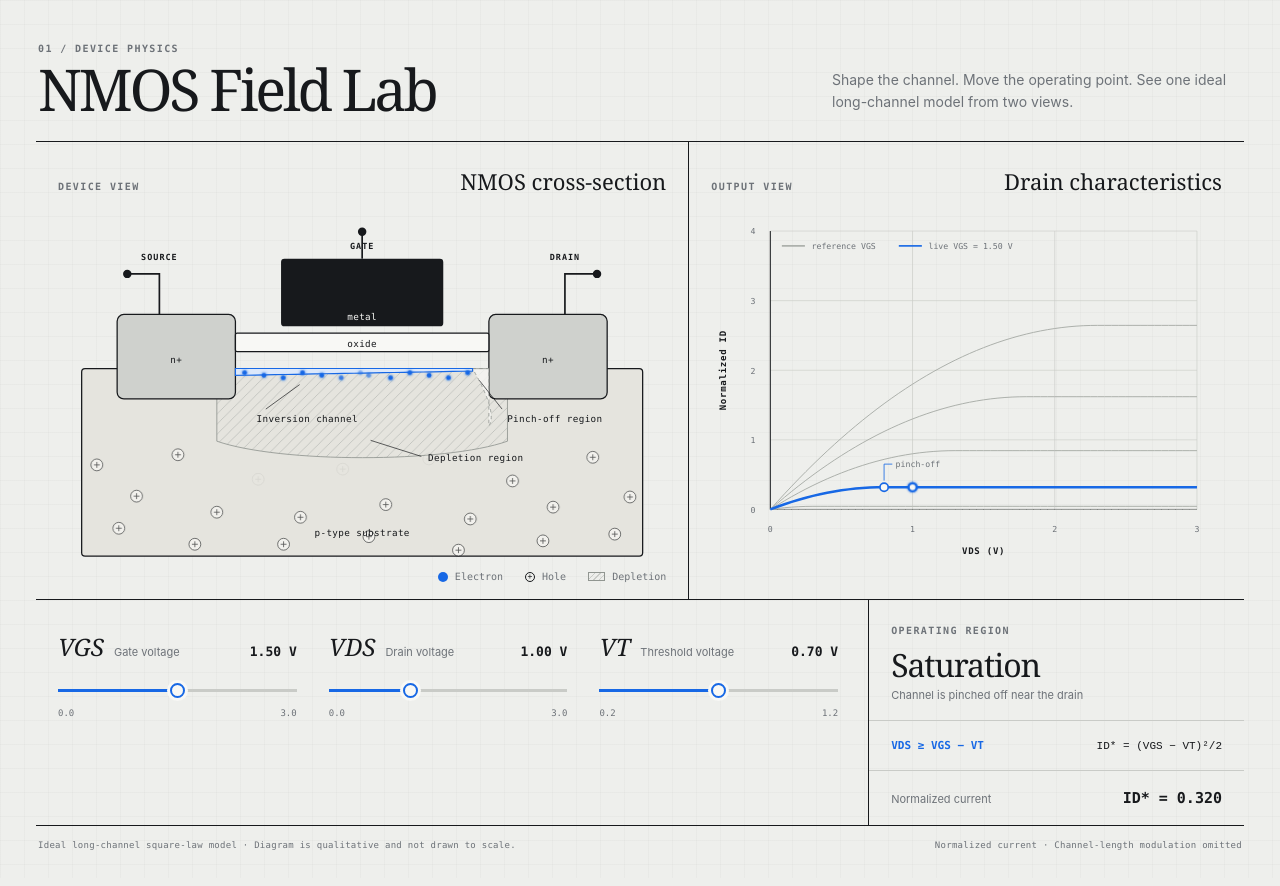
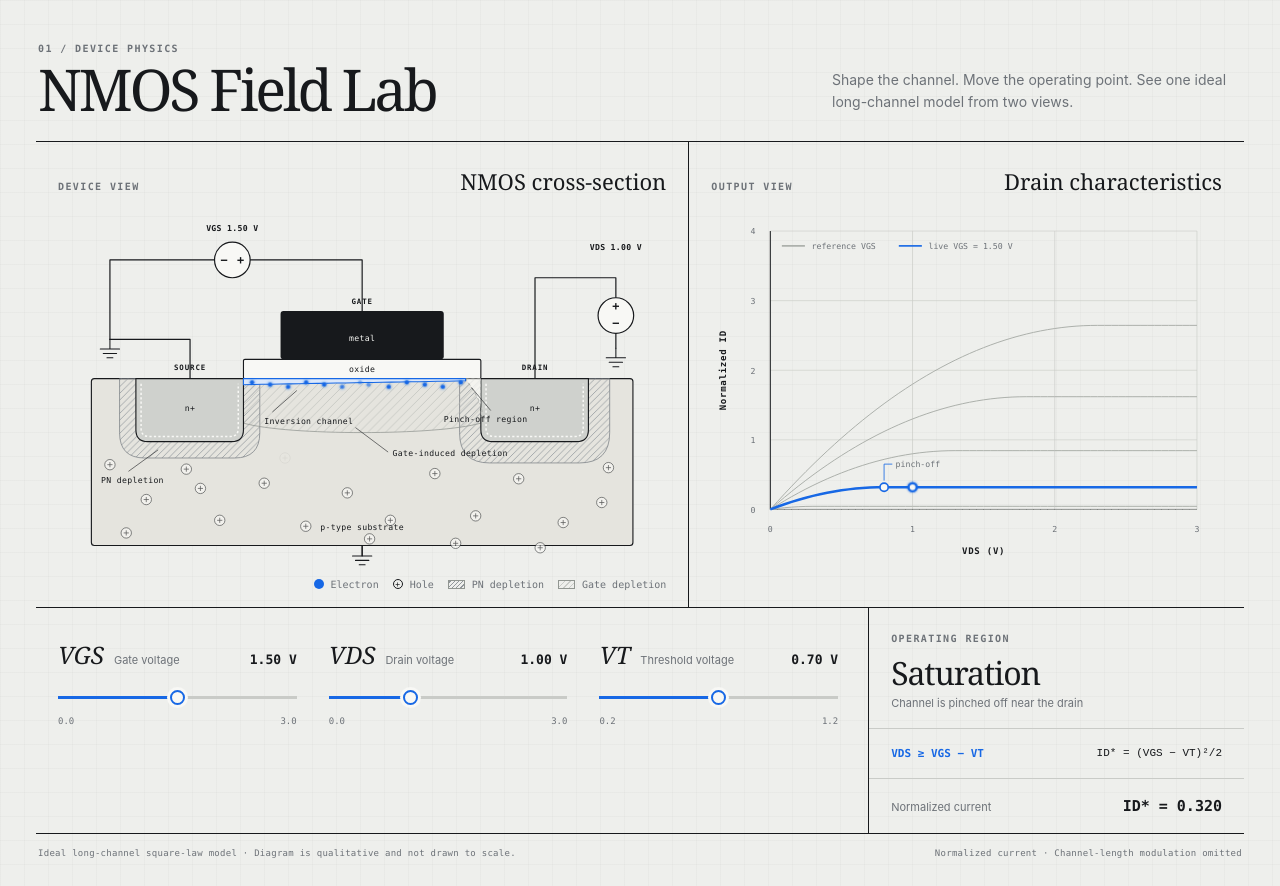
Before and after one commit to Uranustrong/nmos-visualizer, a React (Vite) app: page / in a window 1280 px wide. Built offline with nearby package versions, Linux system fonts and the light colour scheme.

Commit message:
feat: refine NMOS depletion and bias diagram

```diff
--- a/src/components/NMOSCrossSection.tsx
+++ b/src/components/NMOSCrossSection.tsx
@@ -7,16 +7,20 @@ interface NMOSCrossSectionProps {
 }
 
 const HOLES = [
-  [46, 304], [93, 341], [142, 292], [188, 360], [237, 321], [287, 366],
-  [337, 309], [388, 351], [439, 297], [488, 368], [538, 323], [586, 354],
-  [633, 295], [677, 342], [72, 379], [162, 398], [267, 398], [368, 389],
-  [474, 405], [574, 394], [659, 386],
+  [70, 346], [119, 393], [173, 352], [218, 421], [278, 371], [334, 429],
+  [390, 384], [448, 421], [508, 358], [563, 415], [621, 365], [681, 424],
+  [742, 350], [92, 438], [192, 378], [306, 337], [420, 446], [536, 452],
+  [650, 458], [733, 397],
 ] as const
 
+const SURFACE_Y = 230
+const OXIDE_Y = 204
+const OXIDE_HEIGHT = SURFACE_Y - OXIDE_Y
+const CHANNEL_START_X = 250
+const CHANNEL_LENGTH = 320
 const MAX_OVERDRIVE = 2.8
-const CHANNEL_START_X = 210
-const CHANNEL_LENGTH = 300
-const SURFACE_Y = 190
+const SOURCE = { left: 105, right: 250, bottom: 315 }
+const DRAIN = { left: 570, right: 715, bottom: 315 }
 
 const createChannelPath = (state: MosfetState) => {
   if (state.channelProfile.length === 0) return ''
@@ -35,10 +39,37 @@ const createChannelPath = (state: MosfetState) => {
   return `M ${top} L ${bottom} Z`
 }
 
+const junctionShape = ({ left, right, bottom }: typeof SOURCE) =>
+  `M ${left} ${SURFACE_Y} H ${right} V ${bottom - 16} Q ${right} ${bottom} ${
+    right - 16
+  } ${bottom} H ${left + 16} Q ${left} ${bottom} ${left} ${bottom - 16} Z`
+
+const pSideDepletionShape = (
+  { left, right, bottom }: typeof SOURCE,
+  extent: number,
+) =>
+  `M ${left - extent} ${SURFACE_Y} H ${right + extent} V ${bottom - 12} Q ${
+    right + extent
+  } ${bottom + extent} ${right - 12} ${bottom + extent} H ${left + 12} Q ${
+    left - extent
+  } ${bottom + extent} ${left - extent} ${bottom - 12} Z`
+
+function GroundReference({ x, y }: { x: number; y: number }) {
+  return (
+    <g className="ground-reference" aria-label="Ground reference">
+      <path d={`M ${x} ${y - 13} V ${y} M ${x - 13} ${y} H ${x + 13} M ${
+        x - 9
+      } ${y + 6} H ${x + 9} M ${x - 4} ${y + 12} H ${x + 4}`} />
+    </g>
+  )
+}
+
 export function NMOSCrossSection({ state }: NMOSCrossSectionProps) {
   const { inputs, region, isWeakInversion, channelEnd, normalizedId } = state
-  const depletionProgress = Math.min(inputs.vgs / inputs.vt, 1)
-  const depletionDepth = 28 + depletionProgress * 58
+  const gateDepletionProgress = Math.min(inputs.vgs / inputs.vt, 1)
+  const gateDepletionDepth = 6 + gateDepletionProgress * 54
+  const sourceDepletionExtent = 22
+  const drainDepletionExtent = 22 + (inputs.vds / 3) * 20
   const channelPath = createChannelPath(state)
   const pinchX = CHANNEL_START_X + channelEnd * CHANNEL_LENGTH
   const electronCount = Math.max(
@@ -55,19 +86,23 @@ export function NMOSCrossSection({ state }: NMOSCrossSectionProps) {
 
       <svg
         className="cross-section__svg"
-        viewBox="0 0 720 430"
+        viewBox="0 0 820 500"
         role="img"
         aria-labelledby="cross-section-title cross-section-description"
       >
-        <title id="cross-section-title">Interactive NMOS cross-section</title>
+        <title id="cross-section-title">Interactive NMOS cross-section and bias circuit</title>
         <desc id="cross-section-description">
-          The gate voltage repels holes and forms an electron inversion channel.
-          Drain voltage tapers that channel toward pinch-off.
+          Gate and drain voltage sources bias an NMOS device. Junction depletion wraps around
+          the source and drain, while the gate creates a separate surface depletion region and
+          an inversion channel directly beneath the oxide.
         </desc>
 
         <defs>
           <pattern id="depletion-hatch" width="12" height="12" patternUnits="userSpaceOnUse">
             <path d="M -2 2 L 2 -2 M 0 12 L 12 0 M 10 14 L 14 10" />
+          </pattern>
+          <pattern id="junction-hatch" width="9" height="9" patternUnits="userSpaceOnUse">
+            <path d="M 0 9 L 9 0" />
           </pattern>
           <filter id="electron-glow" x="-100%" y="-100%" width="300%" height="300%">
             <feGaussianBlur stdDeviation="2.2" result="blur" />
@@ -78,32 +113,106 @@ export function NMOSCrossSection({ state }: NMOSCrossSectionProps) {
           </filter>
         </defs>
 
-        <g className="device-metal">
-          <path d="M 120 126 V 78 H 82" />
-          <path d="M 600 126 V 78 H 638" />
-          <path d="M 360 60 V 28" />
-          <circle cx="82" cy="78" r="4" />
-          <circle cx="638" cy="78" r="4" />
-          <circle cx="360" cy="28" r="4" />
+        <g className="bias-circuit">
+          <g aria-label="VGS voltage source" className="voltage-source voltage-source--gate">
+            <path d="M 70 177 V 70 H 211 M 259 70 H 410 V 139" />
+            <circle cx="235" cy="70" r="24" />
+            <text className="polarity" x="224" y="75" textAnchor="middle">−</text>
+            <text className="polarity" x="246" y="75" textAnchor="middle">+</text>
+            <text className="supply-label" x="235" y="31" textAnchor="middle">
+              VGS {inputs.vgs.toFixed(2)} V
+            </text>
+          </g>
+          <g aria-label="VDS voltage source" className="voltage-source voltage-source--drain">
+            <path d="M 643 230 V 94 H 752 V 121 M 752 169 V 189" />
+            <circle cx="752" cy="145" r="24" />
+            <text className="polarity" x="752" y="138" textAnchor="middle">+</text>
+            <text className="polarity" x="752" y="160" textAnchor="middle">−</text>
+            <text className="supply-label" x="752" y="56" textAnchor="middle">
+              VDS {inputs.vds.toFixed(2)} V
+            </text>
+          </g>
+          <path className="source-wire" d="M 178 230 V 177 H 70" />
+          <GroundReference x={70} y={190} />
+          <GroundReference x={752} y={202} />
         </g>
 
-        <rect className="substrate" x="28" y="190" width="664" height="222" rx="4" />
-        <path
-          className="depletion-region"
-          d={`M 188 190 H 532 V ${190 + depletionDepth} C 458 ${
-            216 + depletionDepth
-          }, 263 ${216 + depletionDepth}, 188 ${190 + depletionDepth} Z`}
+        <rect
+          className="substrate"
+          data-testid="substrate"
+          data-surface-y={SURFACE_Y}
+          x="45"
+          y={SURFACE_Y}
+          width="730"
+          height="225"
+          rx="4"
         />
 
-        <rect className="junction" x="70" y="126" width="140" height="100" rx="8" />
-        <rect className="junction" x="510" y="126" width="140" height="100" rx="8" />
-        <rect className="oxide" x="210" y="148" width="300" height="22" rx="2" />
-        <rect className="gate" x="264" y="60" width="192" height="80" rx="4" />
+        <path
+          className="pn-depletion pn-depletion--source"
+          data-testid="source-junction-depletion"
+          data-wraps-junction="sidewalls-and-bottom"
+          data-p-side-extent={sourceDepletionExtent}
+          d={pSideDepletionShape(SOURCE, sourceDepletionExtent)}
+        />
+        <path
+          className="pn-depletion pn-depletion--drain"
+          data-testid="drain-junction-depletion"
+          data-wraps-junction="sidewalls-and-bottom"
+          data-p-side-extent={drainDepletionExtent}
+          d={pSideDepletionShape(DRAIN, drainDepletionExtent)}
+        />
+
+        <path
+          className="gate-depletion"
+          data-testid="gate-depletion"
+          d={`M ${CHANNEL_START_X} ${SURFACE_Y} H ${CHANNEL_START_X + CHANNEL_LENGTH} V ${
+            SURFACE_Y + gateDepletionDepth
+          } C 510 ${SURFACE_Y + gateDepletionDepth + 17}, 310 ${
+            SURFACE_Y + gateDepletionDepth + 17
+          }, ${CHANNEL_START_X} ${SURFACE_Y + gateDepletionDepth} Z`}
+        />
+
+        <path className="junction" d={junctionShape(SOURCE)} />
+        <path className="junction" d={junctionShape(DRAIN)} />
+        <path
+          className="junction-rim"
+          d={`M ${SOURCE.left + 7} ${SURFACE_Y + 7} V ${SOURCE.bottom - 18} Q ${
+            SOURCE.left + 7
+          } ${SOURCE.bottom - 7} ${SOURCE.left + 18} ${SOURCE.bottom - 7} H ${
+            SOURCE.right - 18
+          } Q ${SOURCE.right - 7} ${SOURCE.bottom - 7} ${SOURCE.right - 7} ${
+            SOURCE.bottom - 18
+          } V ${SURFACE_Y + 7}`}
+        />
+        <path
+          className="junction-rim"
+          d={`M ${DRAIN.left + 7} ${SURFACE_Y + 7} V ${DRAIN.bottom - 18} Q ${
+            DRAIN.left + 7
+          } ${DRAIN.bottom - 7} ${DRAIN.left + 18} ${DRAIN.bottom - 7} H ${
+            DRAIN.right - 18
+          } Q ${DRAIN.right - 7} ${DRAIN.bottom - 7} ${DRAIN.right - 7} ${
+            DRAIN.bottom - 18
+          } V ${SURFACE_Y + 7}`}
+        />
+
+        <rect
+          className="oxide"
+          data-testid="gate-oxide"
+          x={CHANNEL_START_X}
+          y={OXIDE_Y}
+          width={CHANNEL_LENGTH}
+          height={OXIDE_HEIGHT}
+          rx="2"
+        />
+        <rect className="gate" x="300" y="139" width="220" height="65" rx="4" />
 
         {region === 'saturation' && (
           <path
             className="pinch-wedge"
-            d={`M ${pinchX} 190 L 510 190 L 510 258 Q ${pinchX + 30} 242 ${pinchX} 190 Z`}
+            d={`M ${pinchX} ${SURFACE_Y} L ${DRAIN.left} ${SURFACE_Y} L ${
+              DRAIN.left
+            } 282 Q ${pinchX + 28} 269 ${pinchX} ${SURFACE_Y} Z`}
           />
         )}
 
@@ -112,6 +221,7 @@ export function NMOSCrossSection({ state }: NMOSCrossSectionProps) {
             className="inversion-channel"
             data-testid="inversion-channel"
             data-channel-end={channelEnd}
+            data-interface-y={SURFACE_Y}
             d={channelPath}
           />
         )}
@@ -121,8 +231,8 @@ export function NMOSCrossSection({ state }: NMOSCrossSectionProps) {
             {Array.from({ length: 10 }, (_, index) => (
               <circle
                 key={index}
-                cx={226 + index * 29}
-                cy={188 + (index % 2) * 4}
+                cx={267 + index * 31}
+                cy={SURFACE_Y + 3 + (index % 2) * 3}
                 r="2.4"
               />
             ))}
@@ -155,8 +265,10 @@ export function NMOSCrossSection({ state }: NMOSCrossSectionProps) {
 
         <g className="holes" aria-hidden="true">
           {HOLES.map(([x, y], index) => {
-            const underGate = x > 185 && x < 535 && y < 340
-            const opacity = underGate ? Math.max(0.06, 1 - depletionProgress * 1.15) : 0.68
+            const underGate = x > 240 && x < 580 && y < 345
+            const opacity = underGate
+              ? Math.max(0.06, 1 - gateDepletionProgress * 1.15)
+              : 0.68
             return (
               <g key={index} transform={`translate(${x} ${y})`} opacity={opacity}>
                 <circle r="7" />
@@ -167,41 +279,49 @@ export function NMOSCrossSection({ state }: NMOSCrossSectionProps) {
         </g>
 
         <g className="device-labels">
-          <text x="120" y="62" textAnchor="middle">SOURCE</text>
-          <text x="600" y="62" textAnchor="middle">DRAIN</text>
-          <text x="360" y="48" textAnchor="middle">GATE</text>
-          <text x="140" y="183" textAnchor="middle">n+</text>
-          <text x="580" y="183" textAnchor="middle">n+</text>
-          <text x="360" y="132" textAnchor="middle">metal</text>
-          <text x="360" y="165" textAnchor="middle">oxide</text>
-          <text x="360" y="388" textAnchor="middle">p-type substrate</text>
+          <text x="178" y="218" textAnchor="middle">SOURCE</text>
+          <text x="643" y="218" textAnchor="middle">DRAIN</text>
+          <text x="410" y="130" textAnchor="middle">GATE</text>
+          <text x="178" y="274" textAnchor="middle">n+</text>
+          <text x="643" y="274" textAnchor="middle">n+</text>
+          <text x="410" y="179" textAnchor="middle">metal</text>
+          <text x="410" y="221" textAnchor="middle">oxide</text>
+          <text x="410" y="434" textAnchor="middle">p-type substrate</text>
         </g>
 
         <g className="diagram-annotations">
-          <path d={`M 370 ${245 + depletionProgress * 30} L 430 294`} />
-          <text x="438" y="300">Depletion region</text>
+          <path d={`M 401 ${SURFACE_Y + gateDepletionDepth + 6} L 445 329`} />
+          <text x="451" y="334">Gate-induced depletion</text>
+          <path d="M 135 326 L 95 355" />
+          <text x="58" y="371">PN depletion</text>
           {channelPath && (
             <>
-              <path d="M 286 209 L 246 238" />
-              <text x="235" y="253">Inversion channel</text>
+              <path d="M 322 246 L 289 275" />
+              <text x="278" y="291">Inversion channel</text>
             </>
           )}
           {isWeakInversion && (
-            <text x="360" y="236" textAnchor="middle">Qualitative weak inversion</text>
+            <text x="410" y="263" textAnchor="middle">Qualitative weak inversion</text>
           )}
           {region === 'saturation' && (
             <>
-              <path d={`M ${pinchX + 8} 204 L ${pinchX + 35} 238`} />
-              <text x={pinchX + 41} y="253">Pinch-off region</text>
+              <path d={`M ${pinchX + 8} 242 L ${pinchX + 34} 273`} />
+              <text x={Math.min(pinchX + 40, 520)} y="288">Pinch-off region</text>
             </>
           )}
         </g>
+
+        <g className="body-contact">
+          <path d="M 410 455 V 469" />
+          <GroundReference x={410} y={469} />
+        </g>
       </svg>
 
-      <div className="diagram-legend" aria-label="Carrier legend">
+      <div className="diagram-legend" aria-label="Carrier and region legend">
         <span><i className="legend-dot legend-dot--electron" />Electron</span>
         <span><i className="legend-dot legend-dot--hole">+</i>Hole</span>
-        <span><i className="legend-swatch" />Depletion</span>
+        <span><i className="legend-swatch legend-swatch--pn" />PN depletion</span>
+        <span><i className="legend-swatch" />Gate depletion</span>
       </div>
     </figure>
   )
--- a/src/styles.css
+++ b/src/styles.css
@@ -136,19 +136,54 @@ input {
   fill: var(--ink);
 }
 
-.device-metal {
-  fill: var(--ink);
+.bias-circuit path,
+.body-contact > path {
+  fill: none;
   stroke: var(--ink);
-  stroke-width: 2;
+  stroke-linecap: round;
+  stroke-linejoin: round;
+  stroke-width: 1.6;
 }
 
-.device-metal path {
-  fill: none;
+.voltage-source circle {
+  fill: var(--paper);
+  stroke: var(--ink);
+  stroke-width: 1.6;
 }
 
-.depletion-region {
+.voltage-source text {
+  fill: var(--ink);
+  font-family: ui-monospace, SFMono-Regular, Menlo, Consolas, monospace;
+}
+
+.voltage-source .polarity {
+  font-size: 16px;
+  font-weight: 700;
+}
+
+.voltage-source .supply-label {
+  font-size: 11px;
+  font-weight: 700;
+  letter-spacing: 0.04em;
+}
+
+.ground-reference path {
+  fill: none;
+  stroke: var(--ink);
+  stroke-linecap: round;
+  stroke-width: 1.4;
+}
+
+.gate-depletion {
   fill: url(#depletion-hatch);
   stroke: var(--line-dark);
+  stroke-width: 1;
+  transition: d 180ms ease;
+}
+
+.pn-depletion {
+  fill: url(#junction-hatch);
+  stroke: #797f84;
   stroke-width: 1;
   transition: d 180ms ease;
 }
@@ -156,6 +191,18 @@ input {
 #depletion-hatch path {
   stroke: #b5b8b3;
   stroke-width: 0.8;
+}
+
+#junction-hatch path {
+  stroke: #8f959a;
+  stroke-width: 1;
+}
+
+.junction-rim {
+  fill: none;
+  stroke: #f8f8f5;
+  stroke-dasharray: 3 3;
+  stroke-width: 2;
 }
 
 .pinch-wedge {
@@ -231,7 +278,7 @@ input {
 .diagram-legend {
   display: flex;
   justify-content: flex-end;
-  gap: 22px;
+  gap: 14px;
   color: var(--muted);
   font-family: ui-monospace, SFMono-Regular, Menlo, Consolas, monospace;
   font-size: 10px;
@@ -268,6 +315,10 @@ input {
   height: 9px;
   border: 1px solid var(--line-dark);
   background: repeating-linear-gradient(-45deg, transparent 0 3px, var(--line) 3px 4px);
+}
+
+.legend-swatch--pn {
+  background: repeating-linear-gradient(-45deg, transparent 0 2px, #92979c 2px 3px);
 }
 
 .chart-grid line {
```
Also changed, not shown: 1 other file (tests, documents, lock files or other folders).
